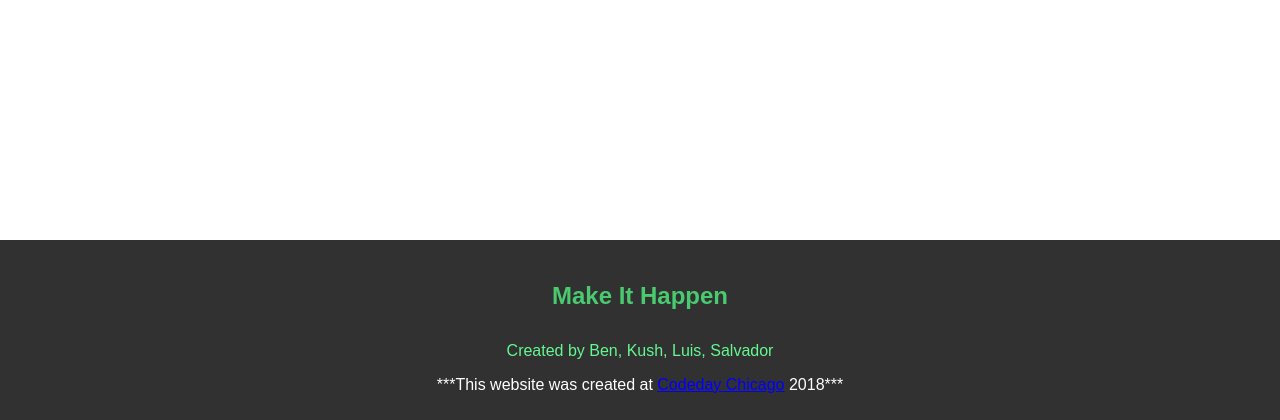
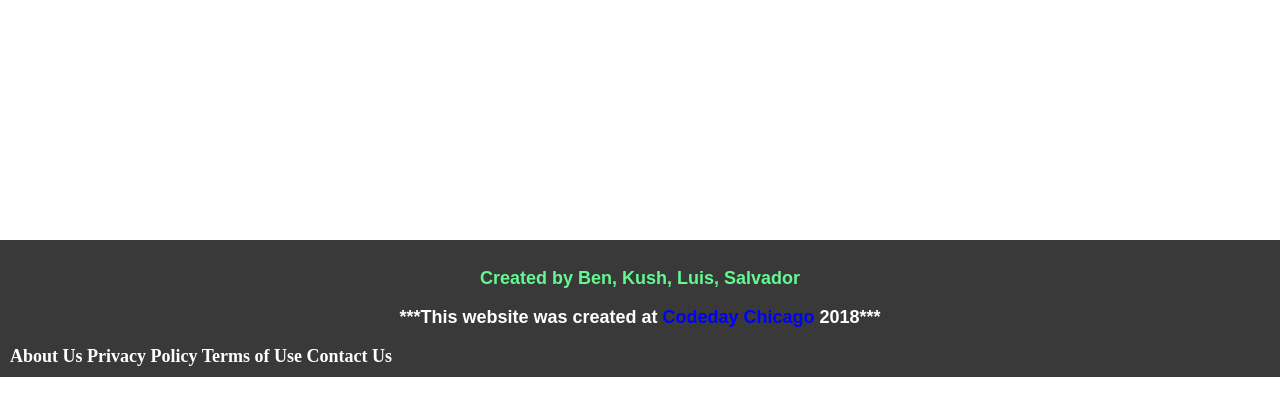
Before and after one commit to TheAetherGod/CodeDay2018, a PHP site: page /homePage.php in a window 1280 px wide. Shown: the part 409-829 px from the top of the page. After the commit the page ends 786 px from the top, so only its background shows below. Run offline with PHP 8.4, Linux system fonts and the light colour scheme; some libraries are stand-ins or nearby versions.

Commit message:
Footer part 1

```diff
--- a/cssFolder/homePage.css
+++ b/cssFolder/homePage.css
@@ -10,11 +10,52 @@ footer {
     background-color: rgb(49, 49, 49);
     width: calc(100% - 20px);
     position: absolute;
+    background-color: #393939;
+    font-weight: bold;
+    clear: both;
+    font-size: 18px;
+    justify-content: space-around;
+    align-items: center;
+    color: rgb(255, 255, 255);
+    flex-flow: row nowrap;
+    flex-shrink:2;
+    flex-basis: 10px;
 
 
     /*top: calc(100% + 180px);*/  /*Works for small pages but not long pages*/
     /*Works for long pages but not short pages*/
     /* top: expression((0-(footer.offsetHeight)+(document.documentElement.clientHeight ? document.documentElement.clientHeight : document.body.clientHeight)+(ignoreMe = document.documentElement.scrollTop ? document.documentElement.scrollTop : document.body.scrollTop))+'px'); */
+}
+#footerButtons {
+	bottom: 0;
+   position:absolute;
+   width:100%;
+   height: 50px;
+   background-color: #393939;
+   font-weight: bold;
+   clear: both;
+   font-size: 18px;
+   display: flex;
+   justify-content: space-around;
+   align-items: center;
+   color: rgb(255, 255, 255);
+   flex-flow: row nowrap;
+   flex-shrink:2;
+   flex-basis: 10px;
+}
+#bottomtext:hover {
+	color:rgb(74, 202, 111);
+	transform: translateY(-2px);
+	transition: 400ms;
+}
+a{
+    text-decoration: none;
+    color:white;
+}
+a:hover{
+    color:rgb(74, 202, 111);
+	transform: translateY(-2px);
+    transition: 400ms;
 }
 #footerPusher{
     position:relative;
--- a/footer.php
+++ b/footer.php
@@ -1,5 +1,11 @@
-<h4 style="font-size: 24px;color: rgb(74, 202, 111);font-family: Bookman, sans-serif;text-align: center;">Make It Happen</h4>
-    <p class = "footerText">Created by Ben, Kush, Luis, Salvador</p>
+<p class = "footerText">Created by Ben, Kush, Luis, Salvador</p>
 
     <!--Notice that this page is UNOFFICIAL-->
     <p style = "color: white;">***This website was created at <a href="https://codeday.org/chicago" style = "color: blue;">Codeday Chicago</a> 2018***</p>
+
+	<a style="text-decoration: none;
+    transition: 400ms;
+    color:white;" class="bottomtext" href="aboutUs.php">About Us</a>
+	<a class="bottomtext" href="privacyPolicy.php">Privacy Policy</a>
+	<a class="bottomtext" href="termsOfUse.php">Terms of Use</a>
+	<a class="bottomtext" href="contactUs.php">Contact Us</a>
```
